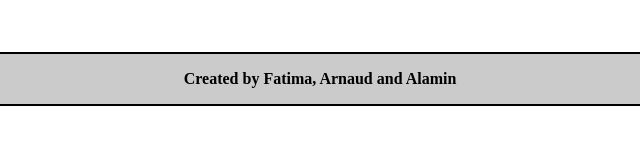
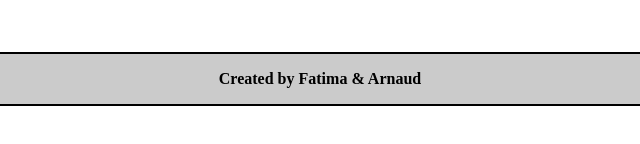
Before and after one commit to Fatima-hub333/Capstone-Movies-Api, a website built with webpack: page src/index.html in a window 1280 px wide. Shown: the part 186-330 px from the top of the page, 322-962 px from the left. Built offline with nearby package versions, Linux system fonts and the light colour scheme; no server answers.

Commit message:
Update index.html

```diff
--- a/src/index.html
+++ b/src/index.html
@@ -22,7 +22,7 @@
 
 <!-- Footer section start -->
 <footer>
-  <p>Created by Fatima, Arnaud and Alamin</p>
+  <p>Created by Fatima & Arnaud</p>
 </footer>
 </body>
 </html>
```
